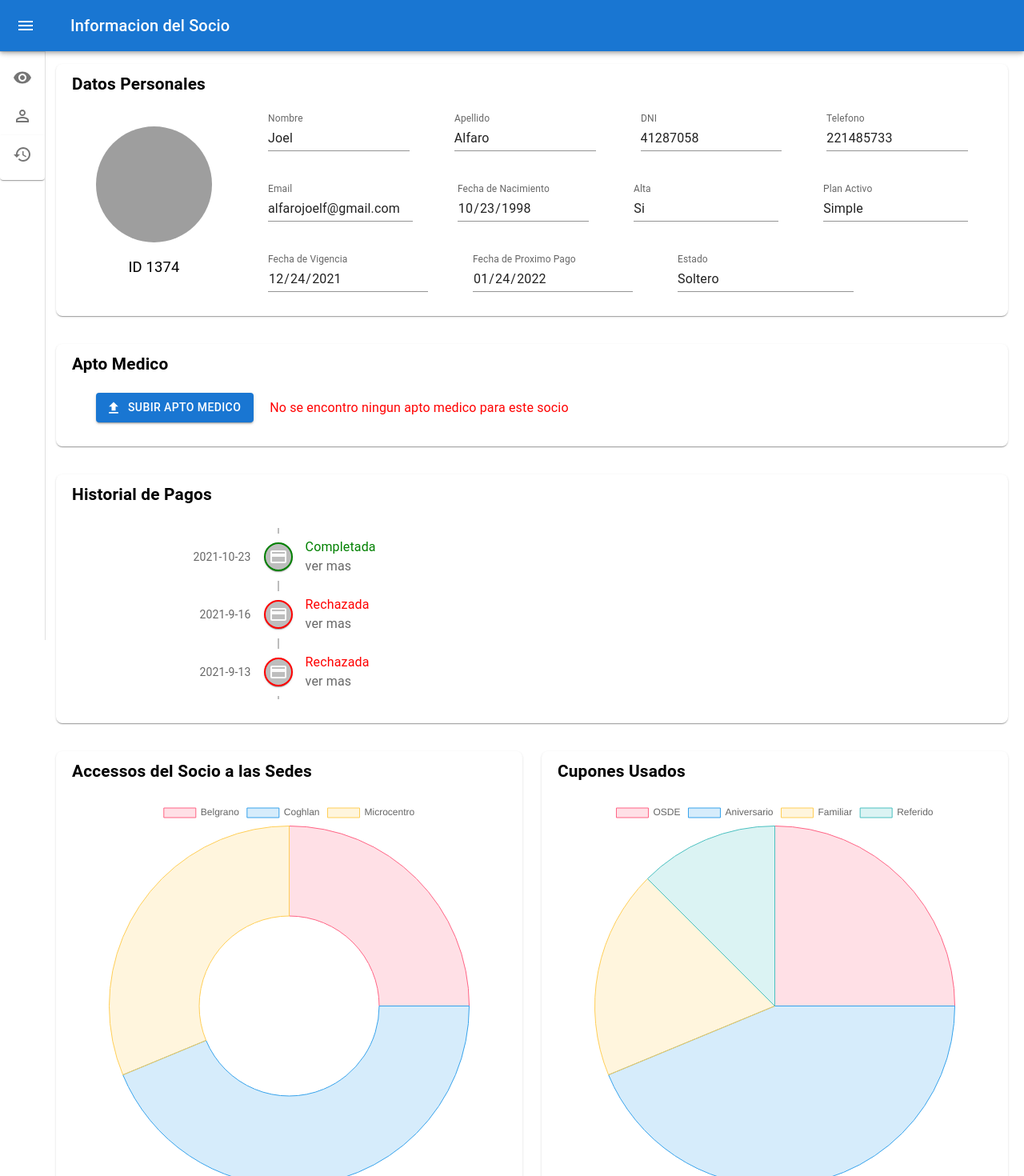
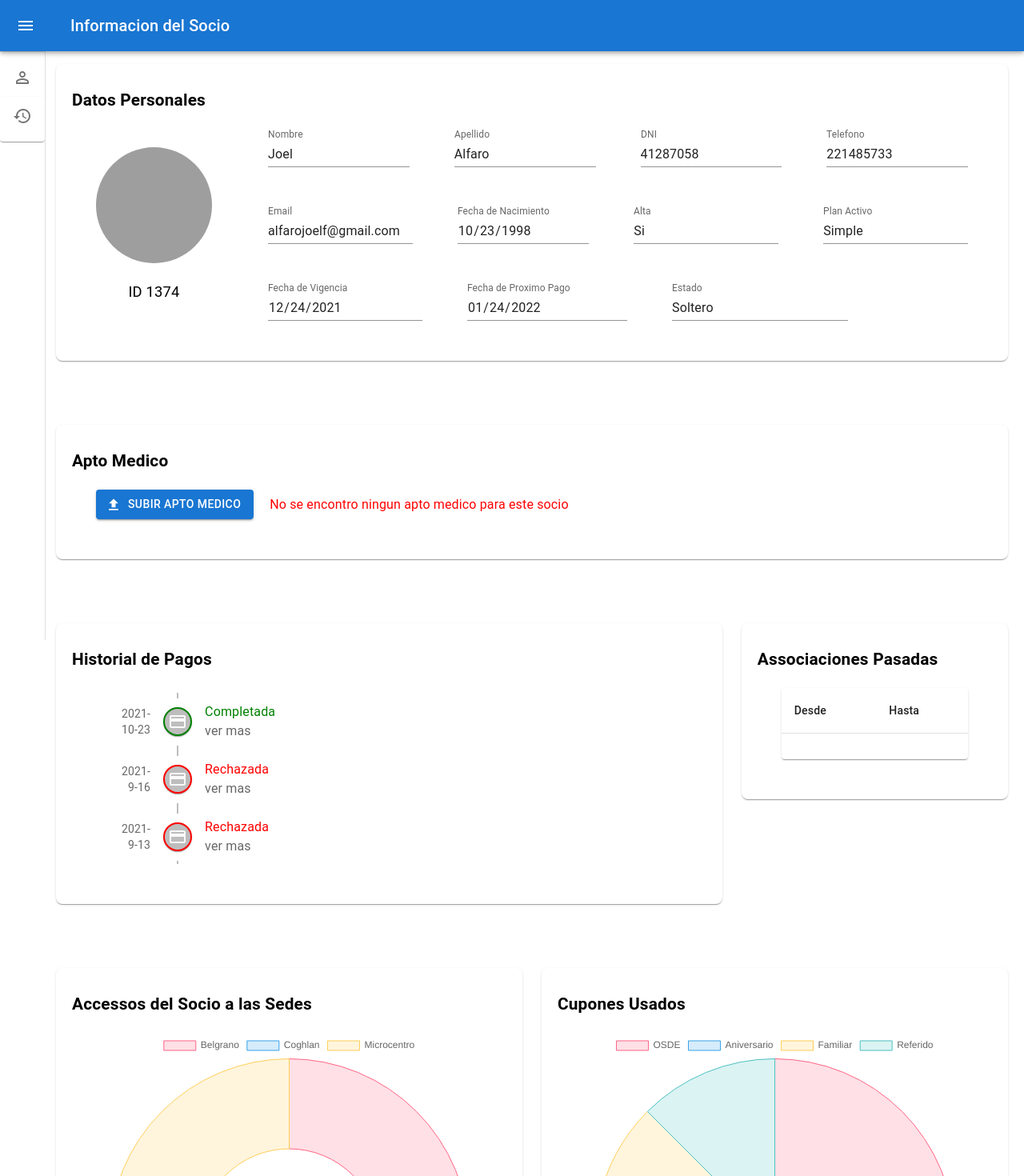
Before and after one commit to AlfaroJoel/muvinaiclient, a React (Create React App) app: page / in a window 1280 px wide. Shown: the top 1470 px of the page at 80% size. Built offline with nearby package versions, Linux system fonts and the light colour scheme; grey boxes are pictures that could not be loaded.

Commit message:
add auto scroll appbar

```diff
--- a/src/Components/DrawerClient/DrawerList/DrawerList.js
+++ b/src/Components/DrawerClient/DrawerList/DrawerList.js
@@ -14,22 +14,20 @@ import ExpandMoreIcon from '@mui/icons-material/ExpandMore';
 import ContentPasteIcon from '@mui/icons-material/ContentPaste';
 import { RiCoupon5Line } from 'react-icons/ri';
 import MapIcon from '@mui/icons-material/Map';
+import Link from '@mui/material/Link';
 import List from '@mui/material/List';
 
 const DrawerList = ({handleDrawerClose}) => {
   return (
     <List>
       <ListItem button onClick={handleDrawerClose}>
-        <ListItemIcon>
-          <VisibilityIcon/>
-        </ListItemIcon>
-        <ListItemText primary="Ver Todo" />
-      </ListItem>
-      <ListItem button onClick={handleDrawerClose}>
+        <Link underline='none' href='#personalInfo'
+          color='#000' aria-current="page" sx={{width:'100%', display:'flex', alignItems:'center'}}>
           <ListItemIcon>
             <PermIdentityIcon/>
           </ListItemIcon>
           <ListItemText primary="Datos Personales" />
+        </Link>
       </ListItem>
       <Accordion
         sx={{'&:before': {display: 'none'}}} //boxShadow:'none',
@@ -47,34 +45,49 @@ const DrawerList = ({handleDrawerClose}) => {
         </AccordionSummary>
         <AccordionDetails sx={{padding: '0'}}>
           <ListItem button onClick={handleDrawerClose}>
+            <Link underline='none' href='#historyPays'
+              color='#000' aria-current="page" sx={{width:'100%', display:'flex', alignItems:'center'}}>
               <ListItemIcon>
                 <PaymentsIcon/>
               </ListItemIcon>
               <ListItemText primary="Pagos" />
+            </Link>
           </ListItem>
           <ListItem button onClick={handleDrawerClose}>
-            <ListItemIcon>
-              <EditIcon/>
-            </ListItemIcon>
-            <ListItemText primary="Edicion" />
-          </ListItem>
-          <ListItem button onClick={handleDrawerClose}>
+            <Link underline='none' href='#historyAssociation'
+              color='#000' aria-current="page" sx={{width:'100%', display:'flex', alignItems:'center'}}>
               <ListItemIcon>
                 <ContentPasteIcon/>
               </ListItemIcon>
               <ListItemText primary="Asociaciones" />
+            </Link>
           </ListItem>
           <ListItem button onClick={handleDrawerClose}>
+            <Link underline='none' href='#historyVenues'
+              color='#000' aria-current="page" sx={{width:'100%', display:'flex', alignItems:'center'}}>
+              <ListItemIcon>
+                <MapIcon/>
+              </ListItemIcon>
+              <ListItemText primary="Sedes Anteriores" />
+            </Link>
+          </ListItem>
+          <ListItem button onClick={handleDrawerClose}>
+            <Link underline='none' href='#historyCoupons'
+              color='#000' aria-current="page" sx={{width:'100%', display:'flex', alignItems:'center'}}>
               <ListItemIcon>
                 <RiCoupon5Line fontSize='24px'/>
               </ListItemIcon>
               <ListItemText primary="Cupones" />
+            </Link>
           </ListItem>
-          <ListItem button onClick={handleDrawerClose}>
+          <ListItem button onClick={handleDrawerClose} diplsay='flex'>
+            <Link underline='none' href='#historyEdit'
+              color='#000' aria-current="page" sx={{width:'100%', display:'flex', alignItems:'center'}}>
               <ListItemIcon>
-              <MapIcon/>
+                <EditIcon/>
               </ListItemIcon>
-            <ListItemText primary="Sedes Anteriores" />
+              <ListItemText primary='Edicion'/>
+            </Link>
           </ListItem>
         </AccordionDetails>
       </Accordion>
--- /dev/null
+++ b/src/Components/Sections/HistoryAssociations.js
@@ -0,0 +1,61 @@
+import React from 'react';
+import Section from './Section';
+import Paper from '@mui/material/Paper';
+import Table from '@mui/material/Table';
+import TableBody from '@mui/material/TableBody';
+import TableCell from '@mui/material/TableCell';
+import TableContainer from '@mui/material/TableContainer';
+import TableHead from '@mui/material/TableHead';
+import TableRow from '@mui/material/TableRow';
+import { Box } from '@mui/system';
+import { useSelector } from 'react-redux';
+
+const HistoryAssociations = () => {
+  const client = useSelector(state => state.client.item);
+  const rows = client.pastAssociations;
+
+  return (
+    <Box width='28%'>
+      <Section title='Associaciones Pasadas' id='historyAssociation'>
+        <TableContainer component={Paper}
+          sx={{
+            maxHeight:'220px',
+            '::-webkit-scrollbar': {
+              width: '.3em',
+            },
+            '::-webkit-scrollbar-track': {
+              '-webkit-box-shadow': 'inset 0 0 6px rgba(0,0,0,0.00)',
+            },
+            '::-webkit-scrollbar-thumb': {
+              backgroundColor: 'rgba(0,0,0,.1)',
+              borderRadius: '10px'
+            }
+          }} overflow='scroll'>
+          <Table aria-label="sticky table" stickyHeader >
+            <TableHead>
+              <TableRow>
+                <TableCell>Desde</TableCell>
+                <TableCell>Hasta</TableCell>
+              </TableRow>
+            </TableHead>
+            <TableBody>
+              {rows.map((row) => (
+                <TableRow
+                  key={row.from}
+                  sx={{ '&:last-child td, &:last-child th': { border: 0 } }}
+                >
+                  <TableCell component="th" scope="row">
+                    {row.from}
+                  </TableCell>
+                  <TableCell >{row.to}</TableCell>
+                </TableRow>
+              ))}
+            </TableBody>
+          </Table>
+        </TableContainer>
+      </Section>
+    </Box>
+  );
+};
+
+export default HistoryAssociations;
--- a/src/Components/Sections/HistoryCoupons.js
+++ b/src/Components/Sections/HistoryCoupons.js
@@ -37,7 +37,7 @@ const HistoryCoupons = () => {
 
   return (
     <Box width='49%'>
-      <Section title='Cupones Usados'>
+      <Section title='Cupones Usados' id='historyCoupons'>
         <Pie data={data} />
       </Section>
     </Box>
--- a/src/Components/Sections/HistoryEdits.js
+++ b/src/Components/Sections/HistoryEdits.js
@@ -33,7 +33,7 @@ const HistoryEdits = () => {
     setPage(0);
   };
   return (
-    <Section title='Historial de Edicion' minHeight='470px'>
+    <Section title='Historial de Edicion' minHeight='470px' id='historyEdit'>
       <Paper sx={{ width: '100%', minHeight: '380px', overflow: 'hidden' }}>
         <TableContainer
           sx={{ maxHeight: '330px', minHeight:'330px',
@@ -49,7 +49,7 @@ const HistoryEdits = () => {
             }}
           }>
           <Table stickyHeader aria-label="sticky table">
-            <TableHead variant='outlined'>
+            <TableHead>
               <TableRow>
                 {columns.map((column) => (
                   <TableCell
--- a/src/Components/Sections/HistoryPays.js
+++ b/src/Components/Sections/HistoryPays.js
@@ -3,13 +3,15 @@ import Section from './Section';
 import { Timeline } from '@mui/lab';
 import { useSelector } from 'react-redux';
 import TimeLinePay from '../TimeLinePay/TimeLinePay';
+import { Box } from '@mui/system';
 
 
 const HistoryPays = ({clientInfo}) => {
   const client = useSelector(state => state.client.item);
 
   return (
-    <Section title='Historial de Pagos'>
+    <Box width='70%'>
+      <Section title='Historial de Pagos' id='historyPays'>
         <Timeline sx={{maxHeight:'220px', overflow:'scroll',
           '::-webkit-scrollbar': {
             width: '.3em',
@@ -24,6 +26,7 @@ const HistoryPays = ({clientInfo}) => {
           {client.historyPays.map((item) => <TimeLinePay key={item.id} item={item}/>)}
         </Timeline>
       </Section>
+    </Box>
   );
 };
 
--- a/src/Components/Sections/HistoryVenues.js
+++ b/src/Components/Sections/HistoryVenues.js
@@ -37,7 +37,7 @@ const HistoryVenues = () => {
 
   return (
     <Box width='49%'>
-      <Section title='Accessos del Socio a las Sedes'>
+      <Section title='Accessos del Socio a las Sedes' id='historyVenues'>
         <Doughnut data={data} />
       </Section>
     </Box>
--- a/src/Components/Sections/MedicalFit.js
+++ b/src/Components/Sections/MedicalFit.js
@@ -42,7 +42,7 @@ const MedicalFit = ({clientInfo, setClientInfo, isReadOnly}) => {
   };
 
   return (
-    <Section title='Apto Medico'>
+    <Section title='Apto Medico' id='medicalFit'>
       <Box display='flex' alignItems='center' width='100%'>
         <label htmlFor="contained-button-file">
           <Box sx={{marginRight:'20px'}}>
--- a/src/Components/Sections/PersonalInfo.js
+++ b/src/Components/Sections/PersonalInfo.js
@@ -1,4 +1,4 @@
-import React, {useState} from 'react';
+import React from 'react';
 import Section from './Section';
 import {
   Stack, TextField,
@@ -9,7 +9,7 @@ import {
 
 const PersonalInfo = ({clientInfo, setClientInfo, isReadOnly}) => {
   return (
-    <Section title='Datos Personales'>
+    <Section title='Datos Personales' id='personalInfo'>
       <Box display='flex'>
         <Box display='flex' flexDirection='column' justifyContent='space-evenly' textAlign='center'>
           <Avatar
@@ -19,8 +19,8 @@ const PersonalInfo = ({clientInfo, setClientInfo, isReadOnly}) => {
           />
           <Typography as='h2' fontSize='1.15rem'>ID {clientInfo.id}</Typography>
         </Box>
-        <Stack spacing={5} paddingLeft='70px' >
-          <Stack direction='row' justifyContent="space-evenly" spacing={7}>
+        <Stack spacing={6} paddingLeft='70px' width='100%'>
+          <Stack direction='row' spacing={7} display='flex' justifyContent="center" alignItems='center'>
             <TextField
               variant="standard"
               label="Nombre"
@@ -58,7 +58,7 @@ const PersonalInfo = ({clientInfo, setClientInfo, isReadOnly}) => {
               }}
             />
           </Stack>
-          <Stack direction='row' spacing={7}  justifyContent="space-evenly">
+          <Stack direction='row' spacing={7}  justifyContent="center">
             <TextField
               variant="standard"
               label="Email"
@@ -83,10 +83,9 @@ const PersonalInfo = ({clientInfo, setClientInfo, isReadOnly}) => {
             <TextField
               variant="standard"
               label="Alta"
-              value={clientInfo.alta}
-              onChange={(e) => setClientInfo({...clientInfo, alta: e.target.value})}
+              value={clientInfo.alta ? 'Si' : 'No'}
               InputProps={{
-                readOnly: isReadOnly,
+                readOnly: true,
               }}
             />
             <TextField
@@ -99,13 +98,13 @@ const PersonalInfo = ({clientInfo, setClientInfo, isReadOnly}) => {
               }}
             />
           </Stack>
-          <Stack direction='row' spacing={7}>
+          <Stack direction='row' spacing={7} justifyContent="flex-start">
             <TextField
               variant="standard"
               label="Fecha de Vigencia"
               type="date"
               value={clientInfo.validity}
-              sx={{ width: 200 }}
+              sx={{ width: 193 }}
               InputProps={{
                 readOnly: true,
               }}
--- a/src/Components/Sections/Section.js
+++ b/src/Components/Sections/Section.js
@@ -2,15 +2,15 @@ import React from 'react';
 import Box from '@mui/material/Box';
 import Typography from '@mui/material/Typography';
 
-const Section = ({title, children, minHeight}) => {
+const Section = ({title, children, minHeight, id}) => {
   return (
+    <Box id={id} padding='40px 0'>
       <Box
         boxShadow='0px 2px 1px -1px rgb(0 0 0 / 20%),
       0px 1px 1px 0px rgb(0 0 0 / 14%),
       0px 1px 3px 0px rgb(0 0 0 / 12%)'
-      padding='10px 20px'
+        padding='30px 20px'
         borderRadius='8px'
-      marginBottom='35px'
         minHeight={minHeight}
       >
         <Typography textAlign='start' as='h1' fontSize='1.3rem' fontWeight='700'>{title}</Typography>
@@ -18,6 +18,7 @@ const Section = ({title, children, minHeight}) => {
           {children}
         </Box>
       </Box>
+    </Box>
   );
 };
 
--- a/src/Components/TimeLinePay/TimeLinePay.js
+++ b/src/Components/TimeLinePay/TimeLinePay.js
@@ -16,7 +16,7 @@ const TimeLinePay = ({item}) => {
 
   return (
     <Box display='flex'>
-      <TimelineItem sx={{width:'40%'}}>
+      <TimelineItem sx={{width:'25%', marginRight:'40px'}}>
         <TimelineOppositeContent
           sx={{ m: 'auto 0' }}
           variant="body2"
@@ -48,7 +48,7 @@ const TimeLinePay = ({item}) => {
         </TimelineContent>
       </TimelineItem>
       <Stack
-        spacing={2}
+        spacing={1}
         display={openInfo ? 'flex': 'none'}
         direction='row' alignItems='center'
       >
--- a/src/Pages/InfoClient.js
+++ b/src/Pages/InfoClient.js
@@ -1,6 +1,5 @@
 import React,{ useState }from 'react';
 import Box from '@mui/material/Box';
-import Button from '@mui/material/Button';
 import DrawerClient from '../Components/DrawerClient/DrawerClient';
 import PersonalInfo from '../Components/Sections/PersonalInfo';
 import MedicalFit from '../Components/Sections/MedicalFit';
@@ -11,6 +10,8 @@ import HistoryPays from '../Components/Sections/HistoryPays';
 import HistoryEdits from '../Components/Sections/HistoryEdits';
 import HistoryVenues from '../Components/Sections/HistoryVenues';
 import HistoryCoupons from '../Components/Sections/HistoryCoupons';
+import HistoryAssociations from '../Components/Sections/HistoryAssociations';
+import OptionsMenu from '../Components/OptionsMenu/OptionsMenu';
 
 
 const InfoClient = () => {
@@ -27,22 +28,24 @@ const InfoClient = () => {
   return (
     <Box>
       <DrawerClient/>
-      <Box padding='80px 20px 80px 70px'>
-
+      <Box padding='10px 20px 80px 70px' marginTop='30px'>
         <PersonalInfo isReadOnly={isReadOnly} clientInfo={clientInfo} setClientInfo={setClientInfo}/>
         <MedicalFit clientInfo={clientInfo} setClientInfo={setClientInfo} isReadOnly={isReadOnly}/>
-        <HistoryPays />
+        <Box display='flex' justifyContent='space-between'>
+          <HistoryPays />
+          <HistoryAssociations />
+        </Box>
         <Box display='flex' justifyContent='space-between'>
           <HistoryVenues />
           <HistoryCoupons />
         </Box>
         <HistoryEdits />
-        <Box width='100%' textAlign='end'>
-          {isReadOnly ?
-            <Button variant="outlined" onClick={()=> {setIsReadOnly(false);}}>Editar</Button> :
-            <Button variant="outlined" onClick={clientInfoHandler}>Guardar</Button>
-          }
-        </Box>
+        <OptionsMenu isReadOnly={isReadOnly}
+          setIsReadOnly={setIsReadOnly}
+          clientInfoHandler={clientInfoHandler}
+          setClientInfo={setClientInfo}
+          clientInfo={clientInfo}
+        />
       </Box>
     </Box>
   );
--- a/src/index.css
+++ b/src/index.css
@@ -2,4 +2,5 @@
   margin: 0;
   padding: 0;
   box-sizing: border-box;
+  scroll-behavior: smooth;
 }
```
Lines whose indentation alone changed are shown as unchanged.
